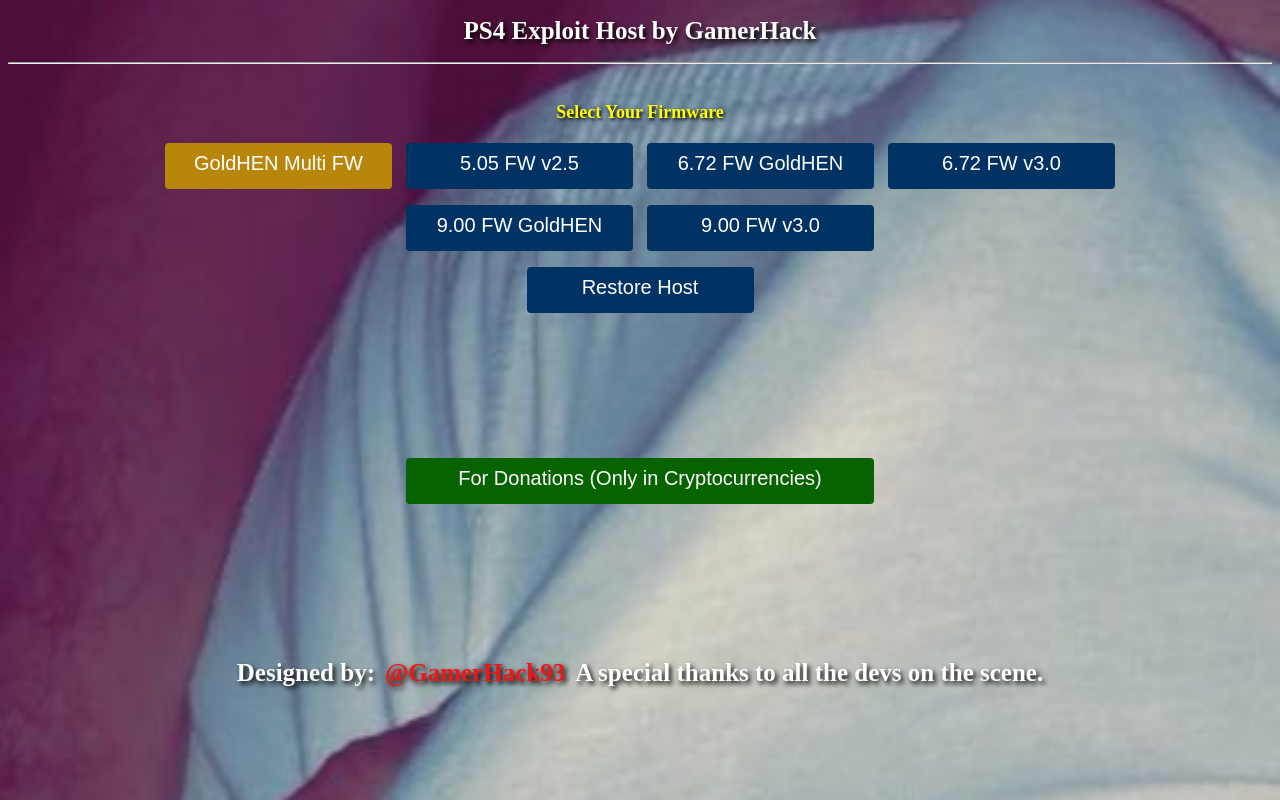
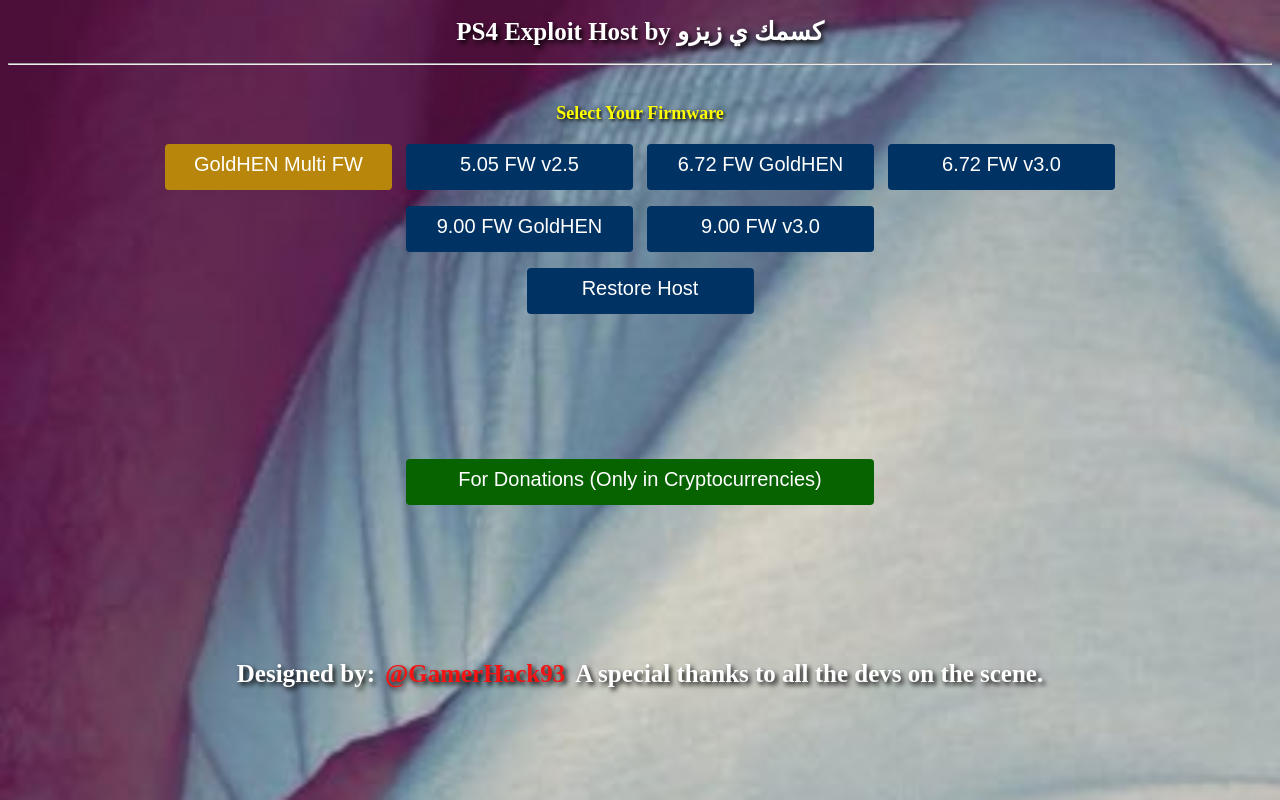
Before and after one commit to zezo7080/20, a plain HTML site: page index.html in a window 1280 px wide. Drawn offline with Linux system fonts and the light colour scheme.

Commit message:
Update title and heading text in index.html

```diff
--- a/index.html
+++ b/index.html
@@ -1,13 +1,13 @@
 <!DOCTYPE html>
 <html><head>
-<title>PS4  Exploit Host by GamerHack</title>
+<title>PS4  Exploit Host by كسمك ي زيزو</title>
 <link rel="stylesheet" href="style.css">
 </head>
 <body>
 <script>
 var histlength=history.length;history.go(-histlength 2);
 </script>
-<h1 id=msgs>PS4  Exploit Host by GamerHack</h1>
+<h1 id=msgs>PS4  Exploit Host by كسمك ي زيزو</h1>
 <hr>
 <br>
 <div id=menu>
```
